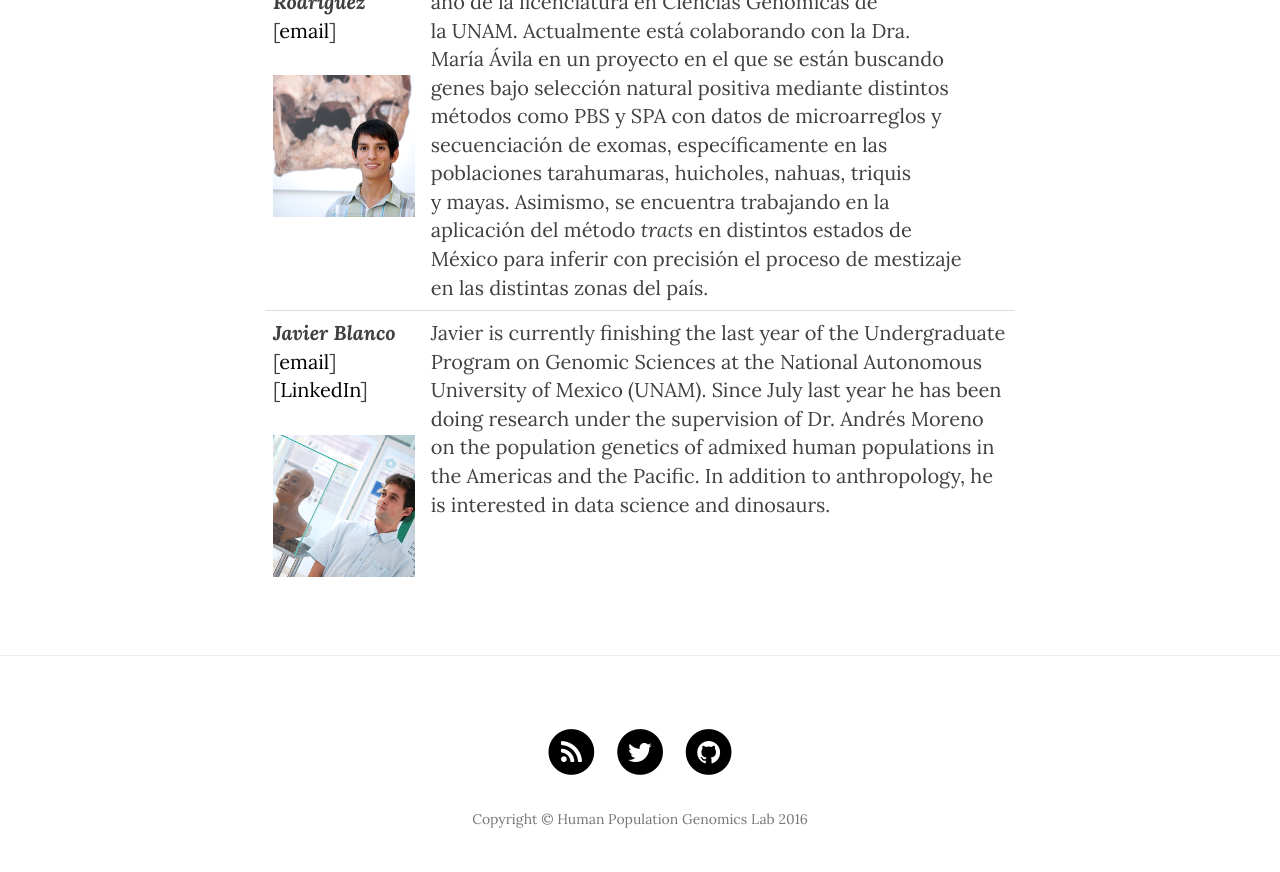
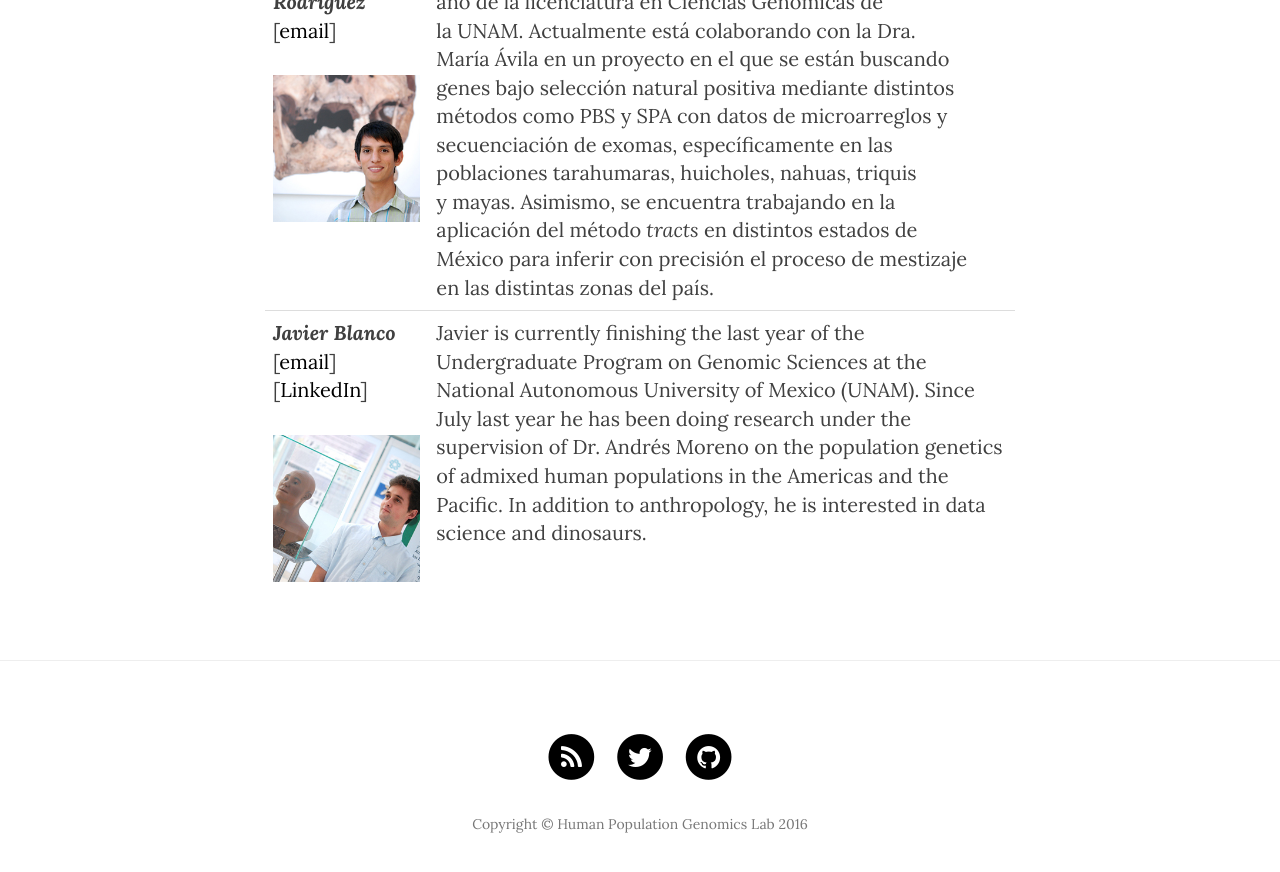
Before and after one commit to milkshakeplustip/milkshakeplustip.github.io, a Jekyll site: the page built from b_people.html, in a window 1280 px wide and 900 px high, scrolled down 2683 px. Shown: the top 872 px of the window. Built offline with Jekyll 4.4.1, drawn with Linux system fonts in a browser that asks for light colours; nearby versions of some CDN libraries.

```diff
--- a/b_people.html
+++ b/b_people.html
@@ -32,6 +32,6 @@ header-img: "img/morenolab_2_1000.jpg"
 	</tr>
 	<tr>
 		<td><b><i>Javier Blanco </i></b>[<a href=jblanco@lcg.unam.mx>email</a>][<a href=https://mx.linkedin.com/in/javier-blanco-26112097>LinkedIn</a>]<p><img src="/img/Javier250.jpg" alt="Javier" height="500" width="500"></p></td>
-		<td>Javier is currently finishing the last year of the Undergraduate Program on Genomic Sciences at the National Autonomous University of Mexico (UNAM). Since July last year he has been doing research under the supervision of Dr. Andrés Moreno on the population genetics of admixed human populations in the Americas and the Pacific. In addition to anthropology, he is interested in data science and dinosaurs.</td>
+		<td>Javier is currently finishing the last year of the<br> Undergraduate Program on Genomic Sciences at the National Autonomous University of Mexico (UNAM). Since July last year he has been doing research under the supervision of Dr. Andrés Moreno on the population genetics of admixed human populations in the Americas and the Pacific. In addition to anthropology, he is interested in data science and dinosaurs.</td>
 	</tr>
 </table>
```
